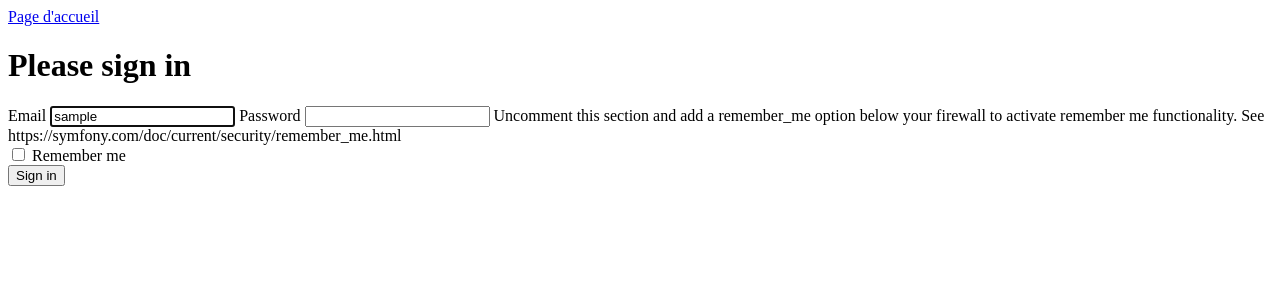
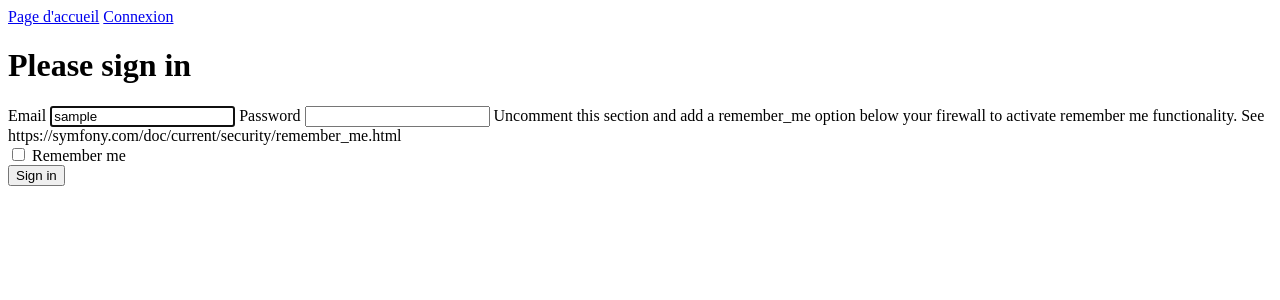
Before and after one commit to CelineD-H/sortir, a PHP site: template templates/security/login.html.twig in a window 1280 px wide. Shown: the top 300 px of the page. Run offline with PHP 8.4, Linux system fonts and the light colour scheme; the template is opened without the code that fills it: most values are stand-ins (such as "Sample title", 1, 10 or a date in 2020); some libraries are stand-ins or nearby versions.

Commit message:
ajout de la connexion dans la navbar

```diff
--- a/templates/inc/nav.html.twig
+++ b/templates/inc/nav.html.twig
@@ -1,3 +1,8 @@
 <nav>
     <a href="{{ path('app_home') }}" title="Page d'accueil">Page d'accueil</a>
+    {% if app.user %}
+        <a href="{{ path('app_logout') }}" title="Déconnexion">Déconnexion</a>
+    {% else %}
+        <a href="{{ path('app_login') }}" title="Connexion">Connexion</a>
+    {% endif %}
 </nav>
```
